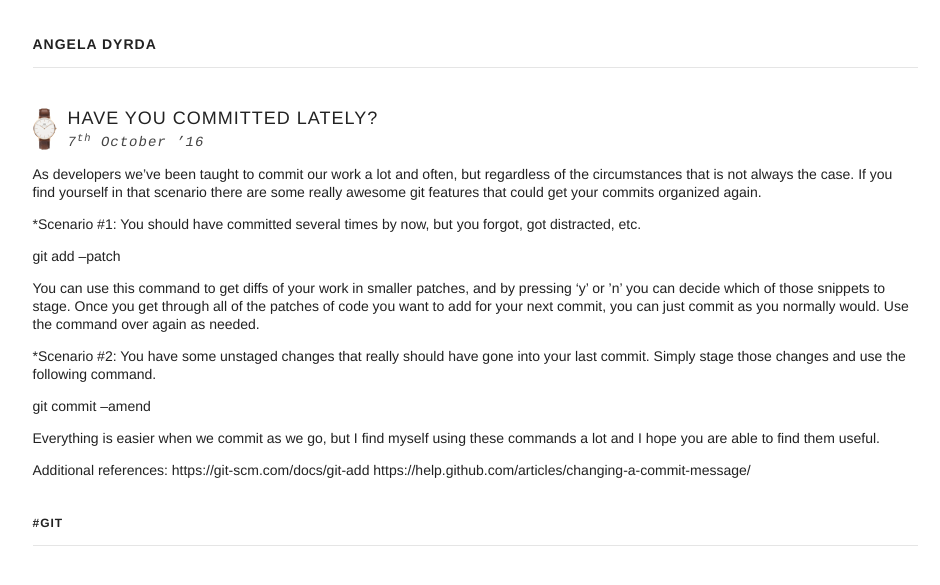
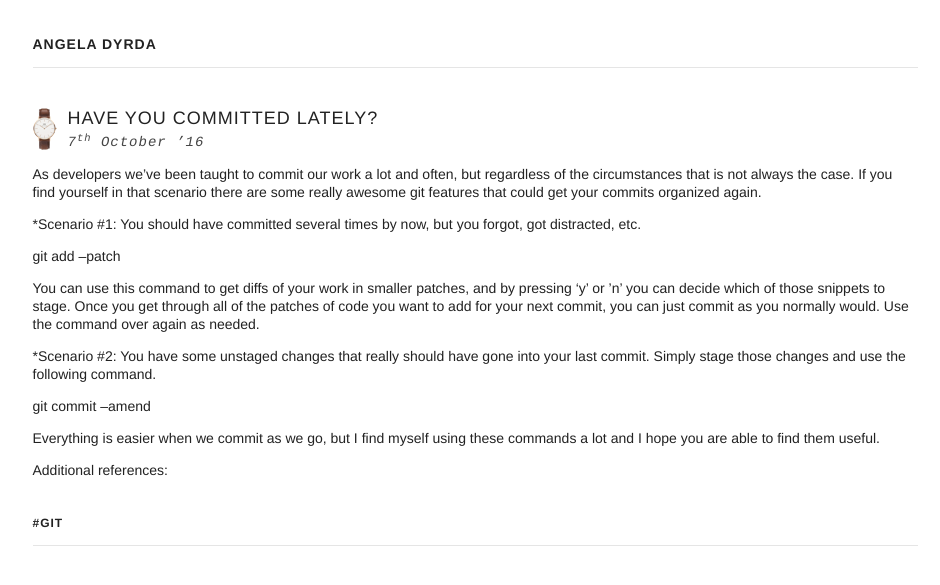
Before and after one commit to adyrda2/adyrda2.github.io, a Jekyll site: the page built from _posts/2016-10-07-have-you-committed-lately.markdown, in a window 1280 px wide, cut to the strip 14-634 px from the top of the page. Shown: the top 585 px of the strip, without its empty margins (165-1105 px from the left). Built offline with Jekyll 4.4.1, drawn with Linux system fonts in a browser that asks for light colours.

Commit message:
Update 2016-10-07-have-you-committed-lately.markdown

```diff
--- a/_posts/2016-10-07-have-you-committed-lately.markdown
+++ b/_posts/2016-10-07-have-you-committed-lately.markdown
@@ -22,5 +22,5 @@ git commit --amend
 Everything is easier when we commit as we go, but I find myself using these commands a lot and I hope you are able to find them useful.
 
 Additional references:
-https://git-scm.com/docs/git-add
-https://help.github.com/articles/changing-a-commit-message/
+[](https://git-scm.com/docs/git-add)
+[](https://help.github.com/articles/changing-a-commit-message/)
```
